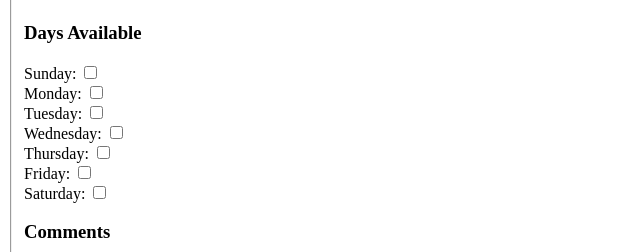
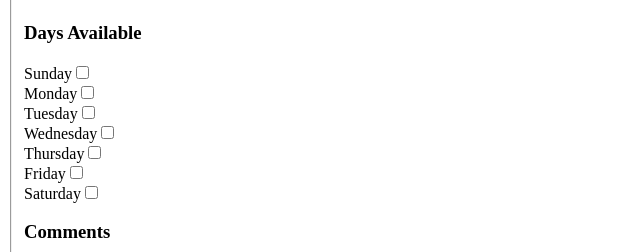
Before and after one commit to leslie1403/itmd361-lab5, a plain HTML site: page index.html in a window 1280 px wide. Shown: the part 295-547 px from the top of the page, 0-640 px from the left. Drawn offline with Linux system fonts and the light colour scheme.

Commit message:
removed semicolon to days

```diff
--- a/index.html
+++ b/index.html
@@ -30,13 +30,13 @@
       <legend>My Availability</legend>
       <h3>Days Available</h3>
       <div>
-        <div><label>Sunday: <input type="checkbox" name="available_field[]" value="Sunday"></label></div>
-        <div><label>Monday: <input type="checkbox" name="available_field[]" value="Monday"></label></div>
-        <div><label>Tuesday: <input type="checkbox" name="available_field[]" value="Tuesday"></label></div>
-        <div><label>Wednesday: <input type="checkbox" name="available_field[]" value="Wednesday"></label></div>
-        <div><label>Thursday: <input type="checkbox" name="available_field[]" value="Thursday"></label></div>
-        <div><label>Friday: <input type="checkbox" name="available_field[]" value="Friday"></label></div>
-        <div><label>Saturday: <input type="checkbox" name="available_field[]" value="Saturday"></label></div>
+        <div><label>Sunday<input type="checkbox" name="available_field[]" value="Sunday"></label></div>
+        <div><label>Monday<input type="checkbox" name="available_field[]" value="Monday"></label></div>
+        <div><label>Tuesday<input type="checkbox" name="available_field[]" value="Tuesday"></label></div>
+        <div><label>Wednesday<input type="checkbox" name="available_field[]" value="Wednesday"></label></div>
+        <div><label>Thursday<input type="checkbox" name="available_field[]" value="Thursday"></label></div>
+        <div><label>Friday<input type="checkbox" name="available_field[]" value="Friday"></label></div>
+        <div><label>Saturday<input type="checkbox" name="available_field[]" value="Saturday"></label></div>
         <h3>Comments</h3>
         <textarea name="comments_field" cols="20" rows="3"></textarea>
       </div>
```
